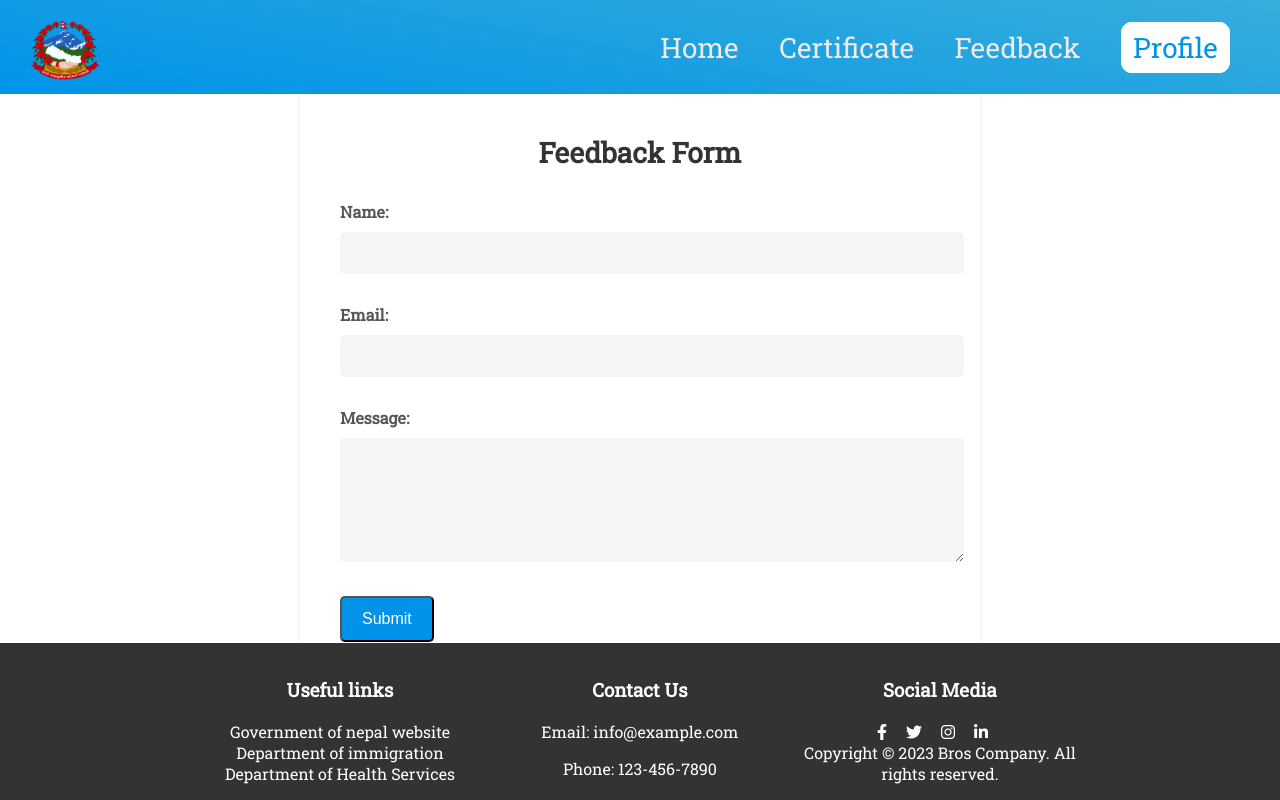
After one commit to Aashish-Lam/E-Government-project, a PHP site: page /feedback.php in a window 1280 px wide. The commit adds this page. Run offline with PHP 8.4, Linux system fonts and the light colour scheme; data that the repository does not hold is empty; some libraries are stand-ins or nearby versions.

Commit message:
Feedback form  added(ignore the screenshots)

```diff
--- /dev/null
+++ b/feedback.php
@@ -0,0 +1,124 @@
+<?php
+
+include 'connection.php';
+
+session_start();
+
+if(isset($_SESSION['user_id'])){
+    $user_id = $_SESSION['user_id'];
+}else{
+    $user_id = '';
+};
+?>
+<!DOCTYPE html>
+<html>
+  <head>
+    <title>Feedback Page</title>
+    <style>
+      .container-feedback {
+        max-width: 600px;
+        margin: 0 auto;
+        background-color: #fff;
+        border-radius: 5px;
+        padding: 40px;
+        box-shadow: 0 2px 5px rgba(0, 0, 0, 0.1);
+      }
+
+      h1 {
+        text-align: center;
+        margin-top: 0;
+        color: #333;
+        font-size: 28px;
+        margin-bottom: 30px;
+      }
+
+      .form-group {
+        margin-bottom: 30px;
+      }
+
+      label {
+        display: block;
+        font-weight: bold;
+        color: #555;
+        margin-bottom: 10px;
+      }
+
+      input[type="text"],
+      textarea {
+        width: 100%;
+        padding: 12px;
+        border: none;
+        border-radius: 5px;
+        font-size: 16px;
+        background-color: #f5f5f5;
+        color: #333;
+      }
+
+      textarea {
+        resize: vertical;
+        min-height: 100px;
+      }
+
+      .btn {
+        display: inline-block;
+        background-color: #0093e9;;
+        color: #fff;
+        text-decoration: none;
+        padding: 12px 20px;
+        border-radius: 5px;
+        transition: background-color 0.3s;
+        font-size: 16px;
+        cursor: pointer;
+      }
+
+      .btn:hover {
+        background-color: teal;
+      }
+    </style>
+  </head>
+  <body>
+    <div>
+    <?php
+ini_set('display_errors', 1);
+error_reporting(E_ALL);
+?>
+    <?php
+  include_once 'header.php'
+  ?>
+    </div>
+    <div class="container-feedback">
+      <h1>Feedback Form</h1>
+      <form id="feedbackForm">
+        <div class="form-group">
+          <label for="name">Name:</label>
+          <input type="text" id="name" name="name" required />
+        </div>
+        <div class="form-group">
+          <label for="email">Email:</label>
+          <input type="text" id="email" name="email" required />
+        </div>
+        <div class="form-group">
+          <label for="message">Message:</label>
+          <textarea id="message" name="message" rows="5" required></textarea>
+        </div>
+        <div class="form-group">
+          <input type="submit" class="btn" value="Submit" />
+        </div>
+      </form>
+    </div>
+    <?php
+  include_once 'footer.php'
+  ?>
+    <script>
+      document
+        .getElementById("feedbackForm")
+        .addEventListener("submit", function (event) {
+          event.preventDefault();
+          // Perform form submission or AJAX request here
+
+          // Clear form fields after submission
+          document.getElementById("feedbackForm").reset();
+        });
+    </script>
+  </body>
+</html>
--- a/footer.css
+++ b/footer.css
@@ -1,16 +1,16 @@
 footer {
   background-color: #333;
   color: #fff;
-  padding: 20px;
+  /* padding: 20px; */
   text-align: center;
   position: fixed;
   bottom: 0;
   width: 100%;
-  font-size: 1.23em;
+  /* font-size: 1.23em; */
 }
 
 .container {
-  max-width: 960px;
+  max-width: 900px;
   margin: 0 auto;
 }
 
--- a/header.php
+++ b/header.php
@@ -30,8 +30,7 @@
         <ul class="nav-links">
           <li><a href="index.php" >Home</a></li>
           <li><a href="certificate.php" >Certificate</a></li>
-          <li><a href="about.php" >About Us</a></li>
-          <li><a href="contact.php" >Contact</a></li>
+          <li><a href="feedback.php" >Feedback</a></li>
           <!-- <li><button id="myButton">Profile</button></li> -->
           <li><a href="#" id="myButton">Profile</a></li>
           <!-- <li><a href="signup.php" >Signup</a></li>
```
Also changed, not shown: uploaded_img/Screenshot (1).png (added), uploaded_img/Screenshot (2).png (added), uploaded_img/Screenshot (8).png (added).
